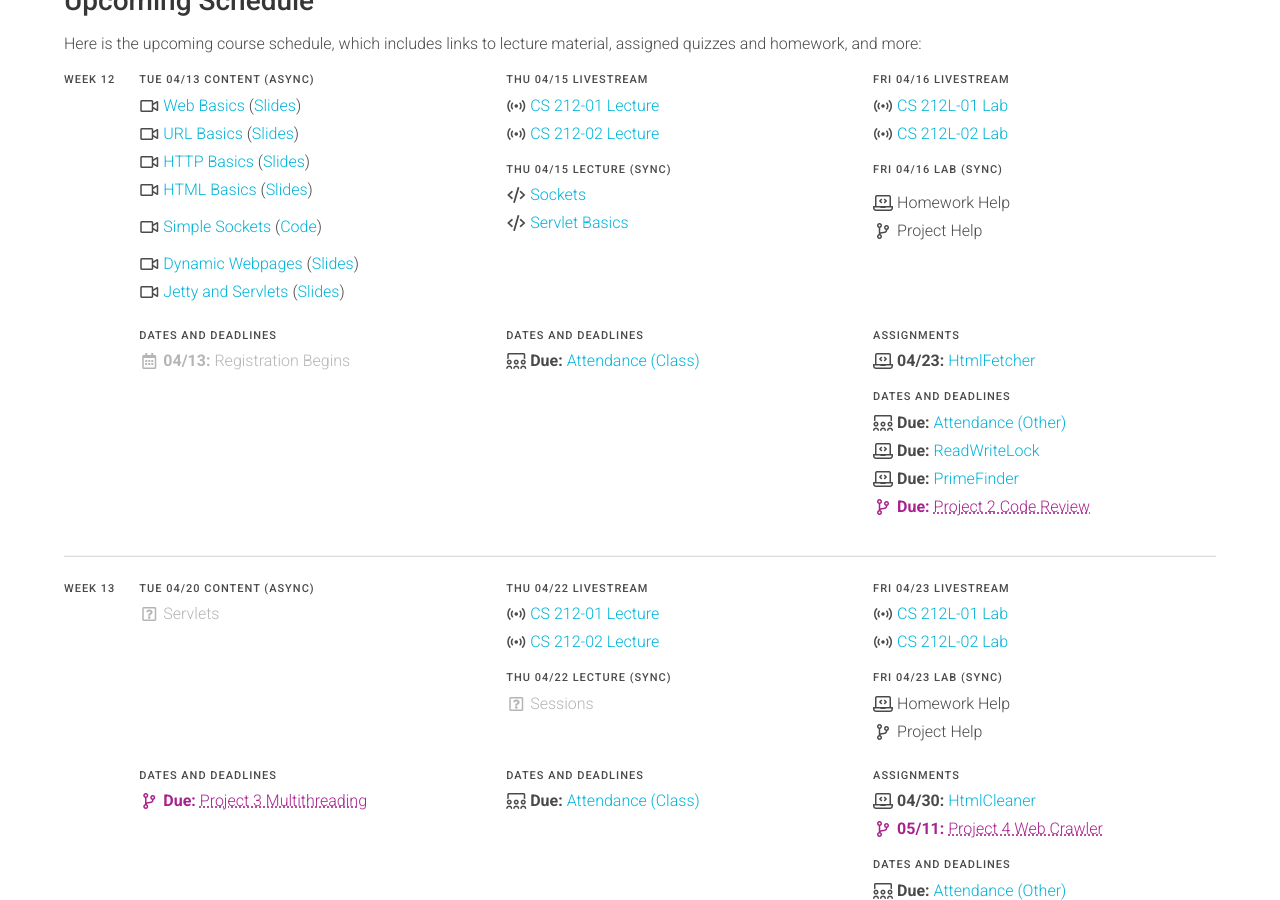
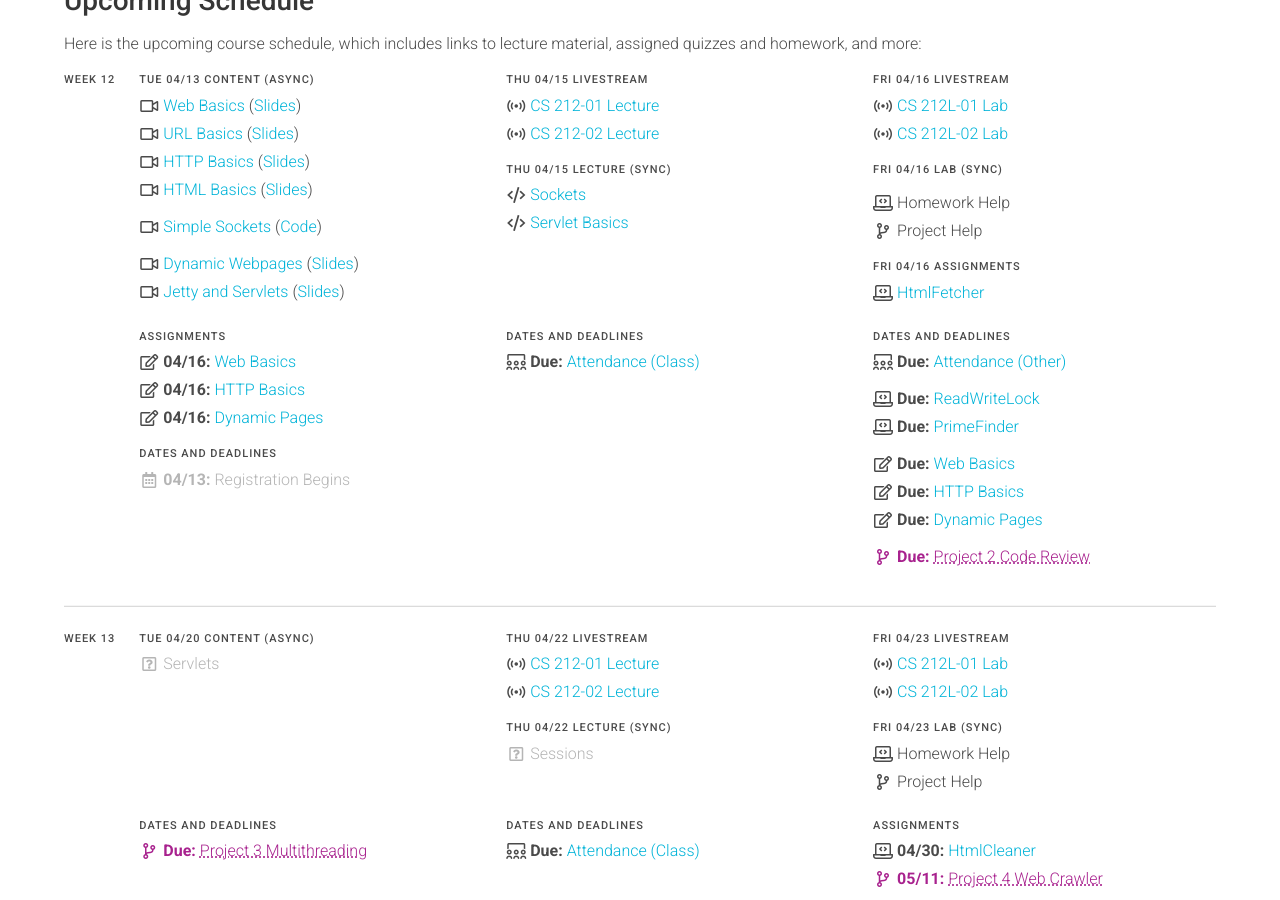
Before and after one commit to usf-cs212-spring2021/usf-cs212-spring2021.github.io, a Jekyll site: the page built from index.md, in a window 1280 px wide and 900 px high, scrolled down 505 px. Built offline with Jekyll 4.4.1, drawn with Linux system fonts in a browser that asks for light colours.

Commit message:
Adding quizzes.

```diff
--- a/_data/quizzes.yml
+++ b/_data/quizzes.yml
@@ -129,3 +129,21 @@ queues:
   text: 'Work Queues'
   link: 'https://usfca.instructure.com/courses/1597848/quizzes/2375241'
   date: 2021-04-08
+
+web:
+  <<: *default
+  text: 'Web Basics'
+  link: 'https://usfca.instructure.com/courses/1597848/quizzes/2375247'
+  date: 2021-04-16
+
+http:
+  <<: *default
+  text: 'HTTP Basics'
+  link: 'https://usfca.instructure.com/courses/1597848/quizzes/2375243'
+  date: 2021-04-16
+
+dynamic:
+  <<: *default
+  text: 'Dynamic Pages'
+  link: 'https://usfca.instructure.com/courses/1597848/quizzes/2375250'
+  date: 2021-04-16
```
Also changed, not shown: _data/schedule.yml (+24 -6 lines).
